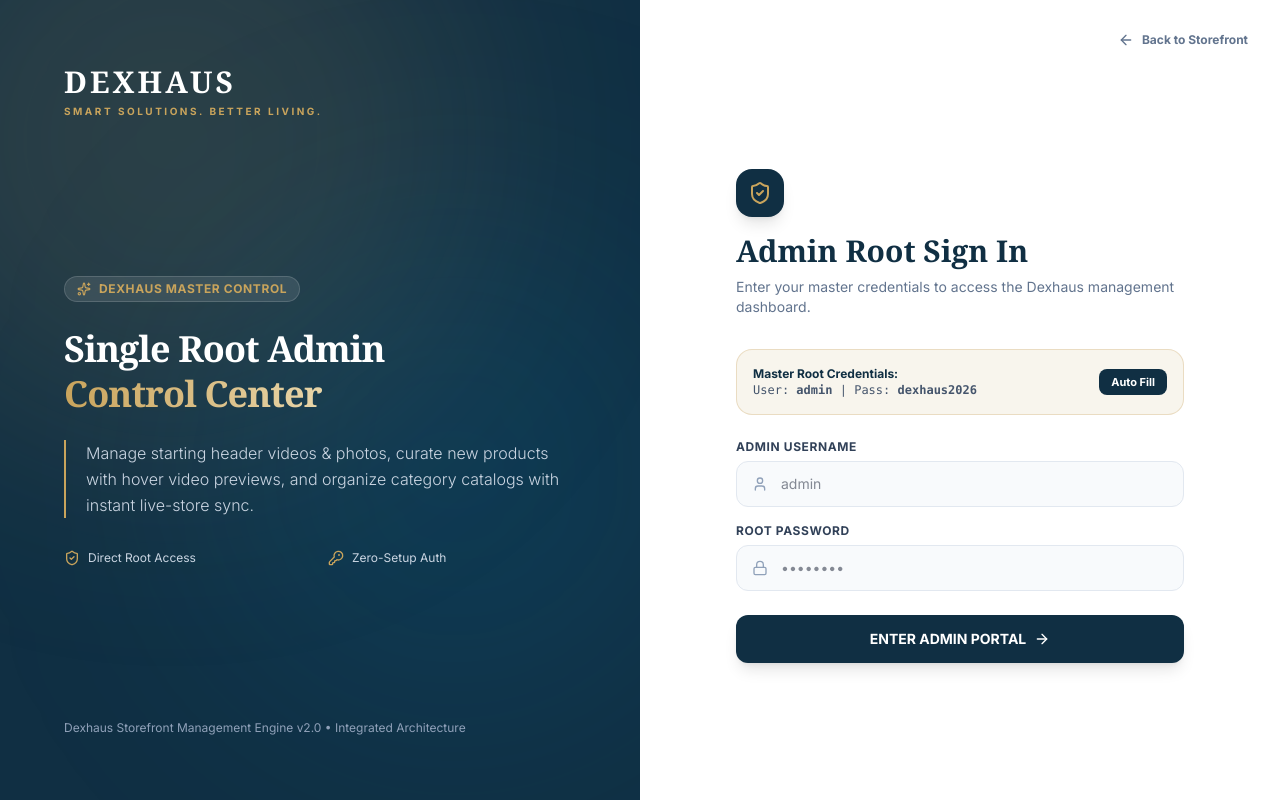
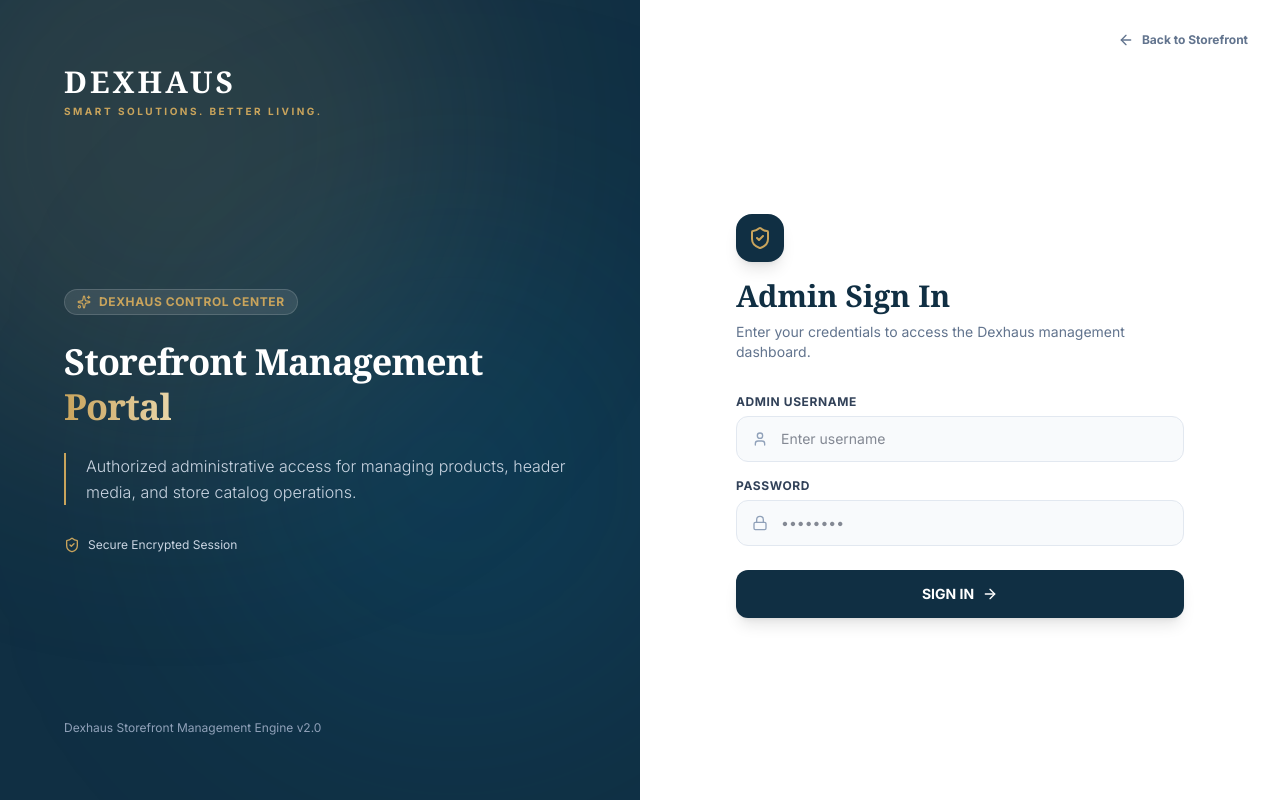
Before and after one commit to mohan-m-26/dexhaus, a Next.js app: page /admin/login in a window 1280 px wide. Built offline with nearby package versions, Linux system fonts and the light colour scheme.

Commit message:
security: remove exposed credentials box and auto-fill helper from admin login page

```diff
--- a/src/app/admin/login/page.tsx
+++ b/src/app/admin/login/page.tsx
@@ -1,8 +1,7 @@
 'use client';
 
-import Image from 'next/image';
 import Link from 'next/link';
-import { Lock, User, ArrowLeft, ArrowRight, ShieldCheck, KeyRound, Sparkles } from 'lucide-react';
+import { Lock, User, ArrowLeft, ArrowRight, ShieldCheck, Sparkles } from 'lucide-react';
 import { useState } from 'react';
 import { useRouter } from 'next/navigation';
 import { motion } from 'framer-motion';
@@ -37,14 +36,8 @@ export default function AdminLogin() {
       }, 400);
     } else {
       setLoading(false);
-      setError('Invalid root credentials. Use username: admin and password: dexhaus2026');
+      setError('Invalid username or password.');
     }
-  };
-
-  const handleFillDemo = () => {
-    setUsername('admin');
-    setPassword('dexhaus2026');
-    setError('');
   };
 
   return (
@@ -70,35 +63,29 @@ export default function AdminLogin() {
         {/* Center Copy */}
         <div className="relative z-10 max-w-lg text-white">
           <div className="inline-flex items-center gap-2 px-3 py-1 rounded-full bg-white/10 backdrop-blur-md border border-white/15 text-[#C9A45C] text-xs font-bold uppercase tracking-wider mb-6">
-            <Sparkles className="w-3.5 h-3.5" /> Dexhaus Master Control
+            <Sparkles className="w-3.5 h-3.5" /> Dexhaus Control Center
           </div>
 
           <h1 className="text-4xl 2xl:text-5xl font-bold leading-tight font-serif tracking-tight">
-            Single Root Admin <br />
+            Storefront Management <br />
             <span className="text-transparent bg-clip-text bg-gradient-to-r from-[#C9A45C] to-[#e8d5a8]">
-              Control Center
+              Portal
             </span>
           </h1>
 
           <p className="mt-6 text-base text-slate-300 font-light leading-relaxed border-l-2 border-[#C9A45C] pl-5">
-            Manage starting header videos &amp; photos, curate new products with hover video previews, and organize category catalogs with instant live-store sync.
+            Authorized administrative access for managing products, header media, and store catalog operations.
           </p>
 
-          <div className="mt-8 grid grid-cols-2 gap-4 text-xs text-slate-300">
-            <div className="flex items-center gap-2">
-              <ShieldCheck className="w-4 h-4 text-[#C9A45C]" />
-              <span>Direct Root Access</span>
-            </div>
-            <div className="flex items-center gap-2">
-              <KeyRound className="w-4 h-4 text-[#C9A45C]" />
-              <span>Zero-Setup Auth</span>
-            </div>
+          <div className="mt-8 flex items-center gap-2 text-xs text-slate-300">
+            <ShieldCheck className="w-4 h-4 text-[#C9A45C]" />
+            <span>Secure Encrypted Session</span>
           </div>
         </div>
 
         {/* Bottom Note */}
         <div className="relative z-10 text-xs text-slate-400">
-          Dexhaus Storefront Management Engine v2.0 • Integrated Architecture
+          Dexhaus Storefront Management Engine v2.0
         </div>
       </div>
 
@@ -127,26 +114,11 @@ export default function AdminLogin() {
                 <ShieldCheck className="w-6 h-6" />
               </div>
               <h2 className="text-3xl font-bold font-serif text-[#102F43] dark:text-white">
-                Admin Root Sign In
+                Admin Sign In
               </h2>
               <p className="text-sm text-slate-500 dark:text-slate-400 mt-2">
-                Enter your master credentials to access the Dexhaus management dashboard.
+                Enter your credentials to access the Dexhaus management dashboard.
               </p>
-            </div>
-
-            {/* Quick Helper Credentials Card */}
-            <div className="mb-6 p-4 rounded-2xl bg-[#F8F5ED] dark:bg-slate-800/80 border border-[#C9A45C]/30 flex items-center justify-between text-xs">
-              <div>
-                <span className="font-bold text-[#102F43] dark:text-[#C9A45C] block">Master Root Credentials:</span>
-                <span className="text-slate-600 dark:text-slate-300 font-mono">User: <strong>admin</strong> | Pass: <strong>dexhaus2026</strong></span>
-              </div>
-              <button
-                type="button"
-                onClick={handleFillDemo}
-                className="px-3 py-1.5 rounded-lg bg-[#102F43] text-white dark:bg-[#C9A45C] dark:text-[#102F43] font-bold text-[11px] hover:opacity-90 transition-opacity"
-              >
-                Auto Fill
-              </button>
             </div>
 
             {/* Error Message */}
@@ -173,7 +145,7 @@ export default function AdminLogin() {
                     required
                     value={username}
                     onChange={(e) => setUsername(e.target.value)}
-                    placeholder="admin"
+                    placeholder="Enter username"
                     className="w-full pl-11 pr-4 py-3 bg-slate-50 dark:bg-slate-800/50 border border-slate-200 dark:border-slate-700 rounded-xl text-sm focus:outline-none focus:border-[#102F43] dark:focus:border-[#C9A45C] dark:text-white"
                   />
                 </div>
@@ -181,7 +153,7 @@ export default function AdminLogin() {
 
               <div>
                 <label className="block text-xs font-bold text-slate-700 dark:text-slate-300 mb-1.5 uppercase tracking-wider">
-                  Root Password
+                  Password
                 </label>
                 <div className="relative">
                   <Lock className="absolute left-4 top-1/2 -translate-y-1/2 w-4 h-4 text-slate-400" />
@@ -202,7 +174,7 @@ export default function AdminLogin() {
                 className="w-full bg-[#102F43] dark:bg-[#C9A45C] text-white dark:text-[#102F43] py-3.5 rounded-xl font-bold text-sm flex items-center justify-center gap-2 hover:bg-[#183f5a] dark:hover:bg-[#b8924b] transition-all shadow-lg active:scale-[0.99] disabled:opacity-70 mt-6"
               >
                 {loading ? 'Authenticating...' : (
-                  <>ENTER ADMIN PORTAL <ArrowRight className="w-4 h-4" /></>
+                  <>SIGN IN <ArrowRight className="w-4 h-4" /></>
                 )}
               </button>
             </form>
--- a/src/app/page.tsx
+++ b/src/app/page.tsx
@@ -432,13 +432,6 @@ export default function Storefront() {
                 >
                   <User className="w-4 h-4 text-[#C9A45C]"/> Customer Account
                 </button>
-                <Link
-                  href="/admin"
-                  onClick={() => setMobileMenuOpen(false)}
-                  className="w-full py-2.5 rounded-xl border border-slate-200 dark:border-slate-800 text-xs font-bold flex justify-center items-center gap-2 text-slate-500 hover:text-[#102F43] dark:hover:text-[#C9A45C]"
-                >
-                  Admin Control Room &rarr;
-                </Link>
               </div>
             </motion.div>
           </>
@@ -1200,9 +1193,6 @@ export default function Storefront() {
               <button onClick={() => setActivePolicy('returns')} className="hover:text-white transition-colors">
                 Returns
               </button>
-              <Link href="/admin" className="text-slate-400 hover:text-[#C9A45C] transition-colors font-semibold flex items-center gap-1">
-                Admin Portal
-              </Link>
             </div>
           </div>
 
--- a/src/components/CustomerLoginPopup.tsx
+++ b/src/components/CustomerLoginPopup.tsx
@@ -165,16 +165,6 @@ export default function CustomerLoginPopup({ isOpen, onClose, onSuccess }: Custo
                 {isLogin ? 'Sign up' : 'Log in'}
               </button>
             </div>
-
-            <div className="mt-6 pt-4 border-t border-slate-100 dark:border-slate-800 text-center">
-              <Link
-                href="/admin"
-                onClick={onClose}
-                className="text-xs text-slate-400 hover:text-[#102F43] dark:hover:text-[#C9A45C] font-semibold transition-colors inline-flex items-center gap-1"
-              >
-                <span>Staff / Store Admin Portal</span> &rarr;
-              </Link>
-            </div>
           </motion.div>
         </div>
       )}
```
